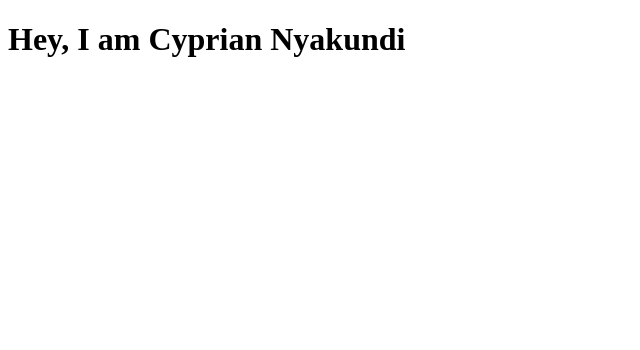
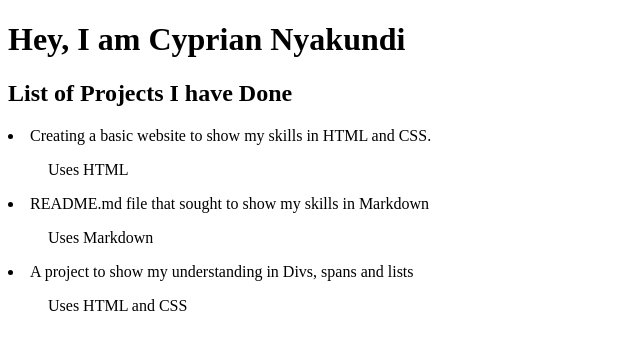
Before and after one commit to cnyakundi/my-portifolio, a plain HTML site: page index.html in a window 1280 px wide. Shown: the whole page, without its empty margins (0-640 px from the left). Drawn offline with Linux system fonts and the light colour scheme.

Commit message:
Add h2 of projects I have done

```diff
--- a/index.html
+++ b/index.html
@@ -8,5 +8,21 @@
 <body>
     <h1>Hey, I am Cyprian Nyakundi </h1>
 
+    <h2>List of Projects I have Done</h2>
+
+        <li>Creating a basic website to show my skills in HTML and CSS.
+            <ul>Uses HTML</ul>
+        </li>
+
+        <li>README.md file that sought to show my skills in Markdown
+
+            <ul> Uses Markdown </ul>
+        </li>
+
+        <li> A project to show my understanding in Divs, spans and lists
+            <ul> Uses HTML and CSS </ul>
+        </li>
+
+
 </body>
 </html>
```
Also changed, not shown: styles.css (deleted), 1 other file.
